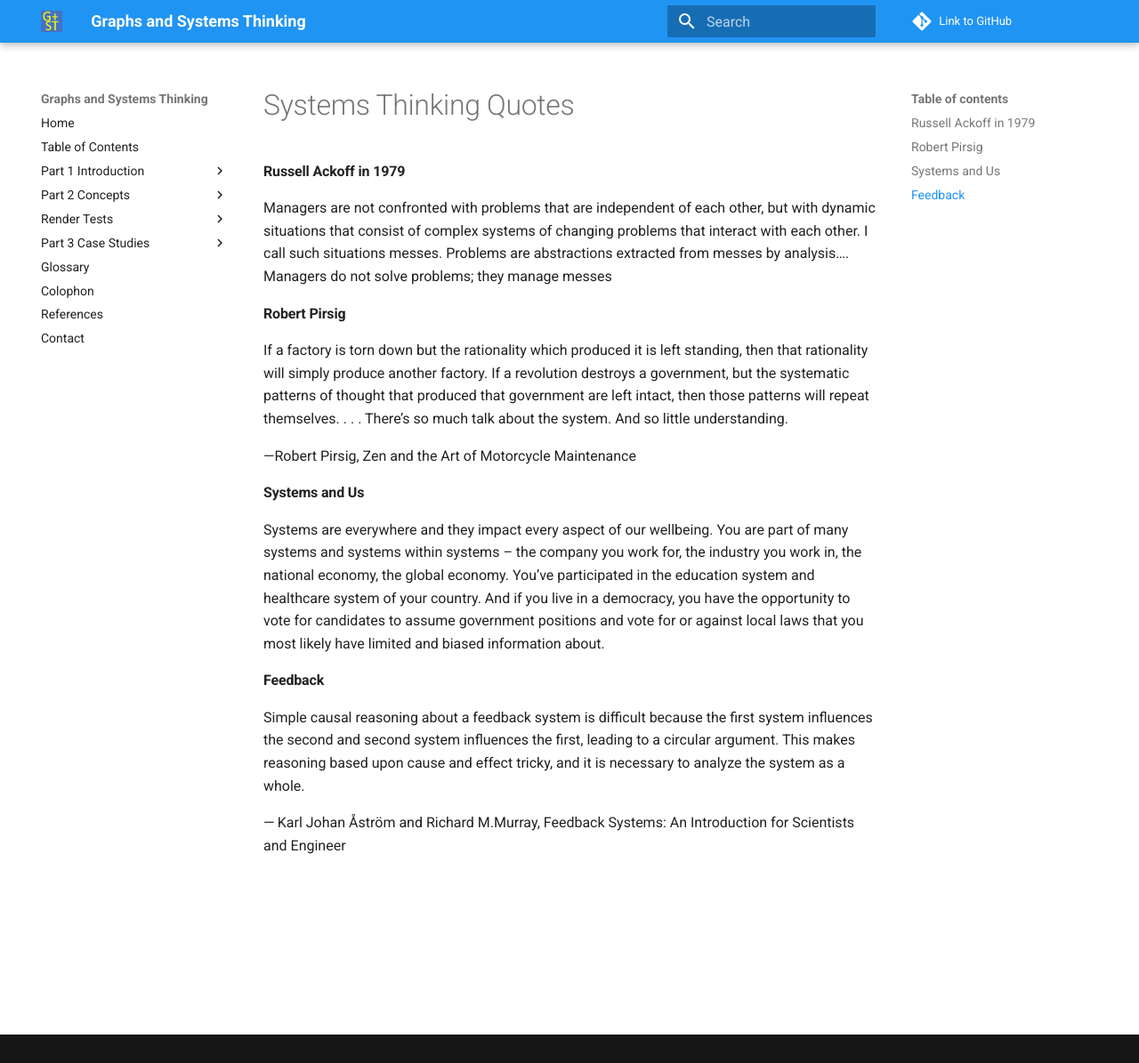
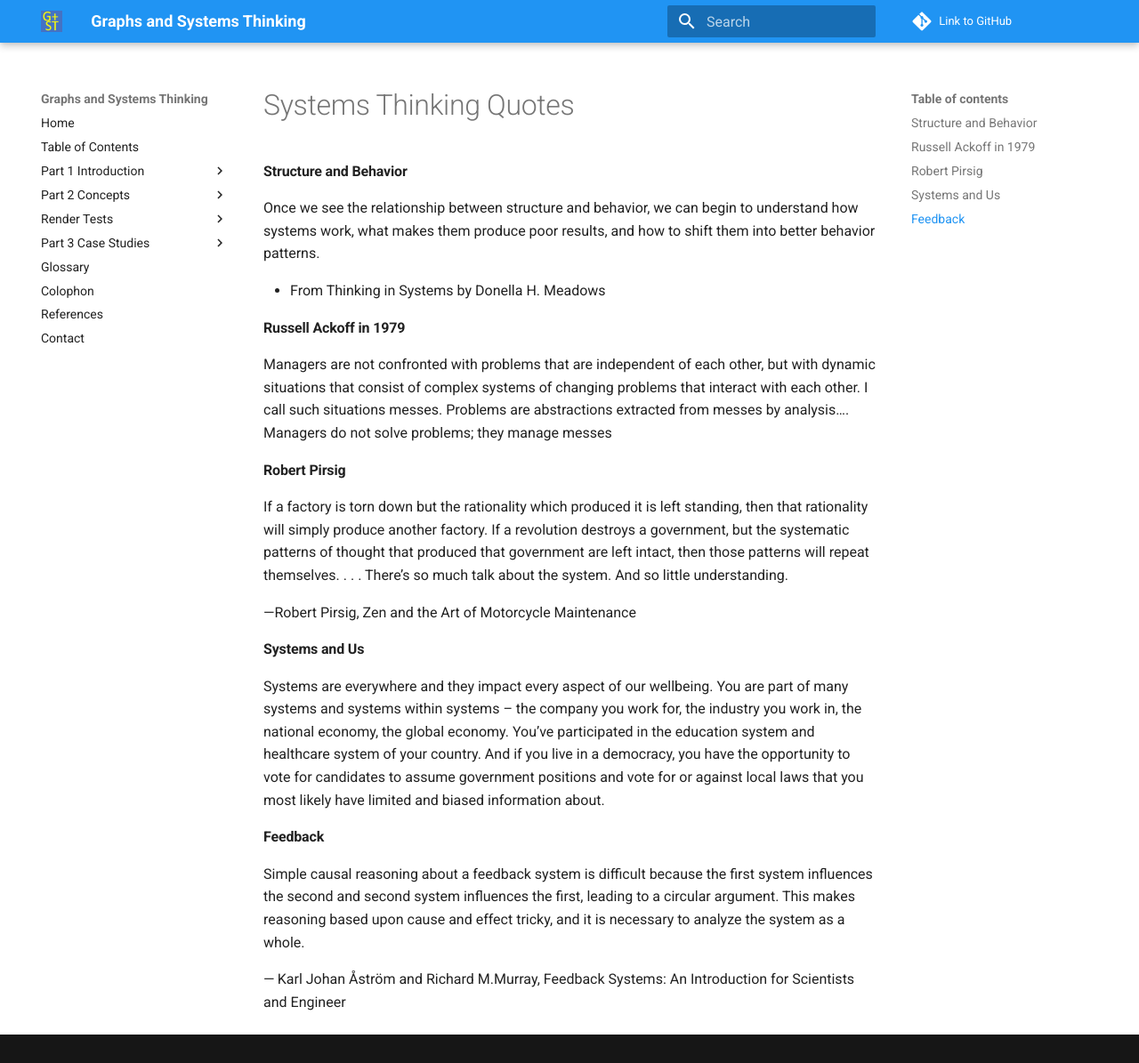
Before and after one commit to dmccreary/graph-systems-thinking, an MkDocs documentation site: the page built from docs/quotes.md, in a window 1280 px wide and 1195 px high. Shown: the whole window at 89% size. Built offline with MkDocs 1.6.1 and Material for MkDocs 9.7.7, drawn with Linux system fonts in a browser that asks for light colours; comment, search, counter and statistics services are not loaded.

Commit message:
updated content

```diff
--- a/docs/quotes.md
+++ b/docs/quotes.md
@@ -1,4 +1,9 @@
 # Systems Thinking Quotes
+
+#### Structure and Behavior
+Once we see the relationship between structure and behavior, we can begin to understand how systems work, what makes them produce poor results, and how to shift them into better behavior patterns.
+
+- From Thinking in Systems by Donella H. Meadows
 
 #### Russell Ackoff in 1979
 Managers are not confronted with problems that are independent of each other, but with dynamic situations that consist of complex systems of changing problems that interact with each other. I call such situations messes. Problems are abstractions extracted from messes by analysis…. Managers do not solve problems; they manage messes
```
Also changed, not shown: 1 other file.
